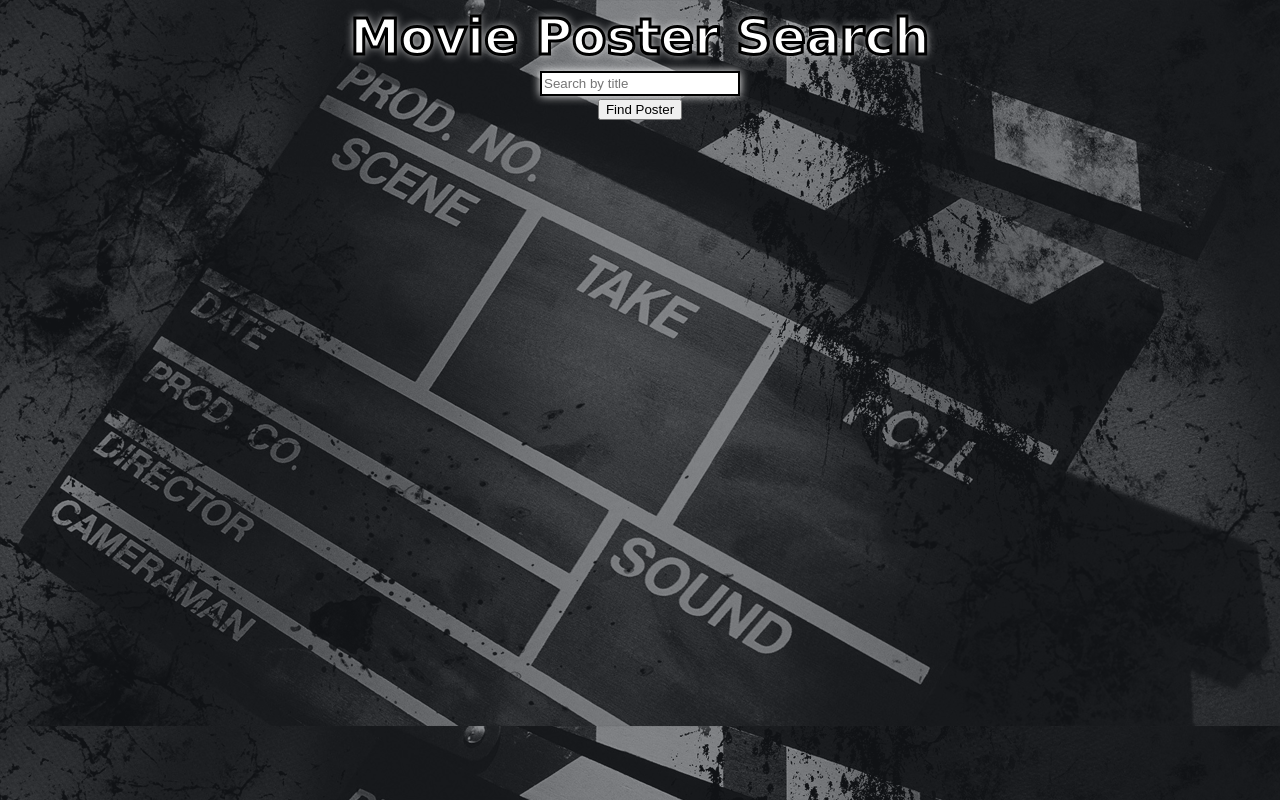
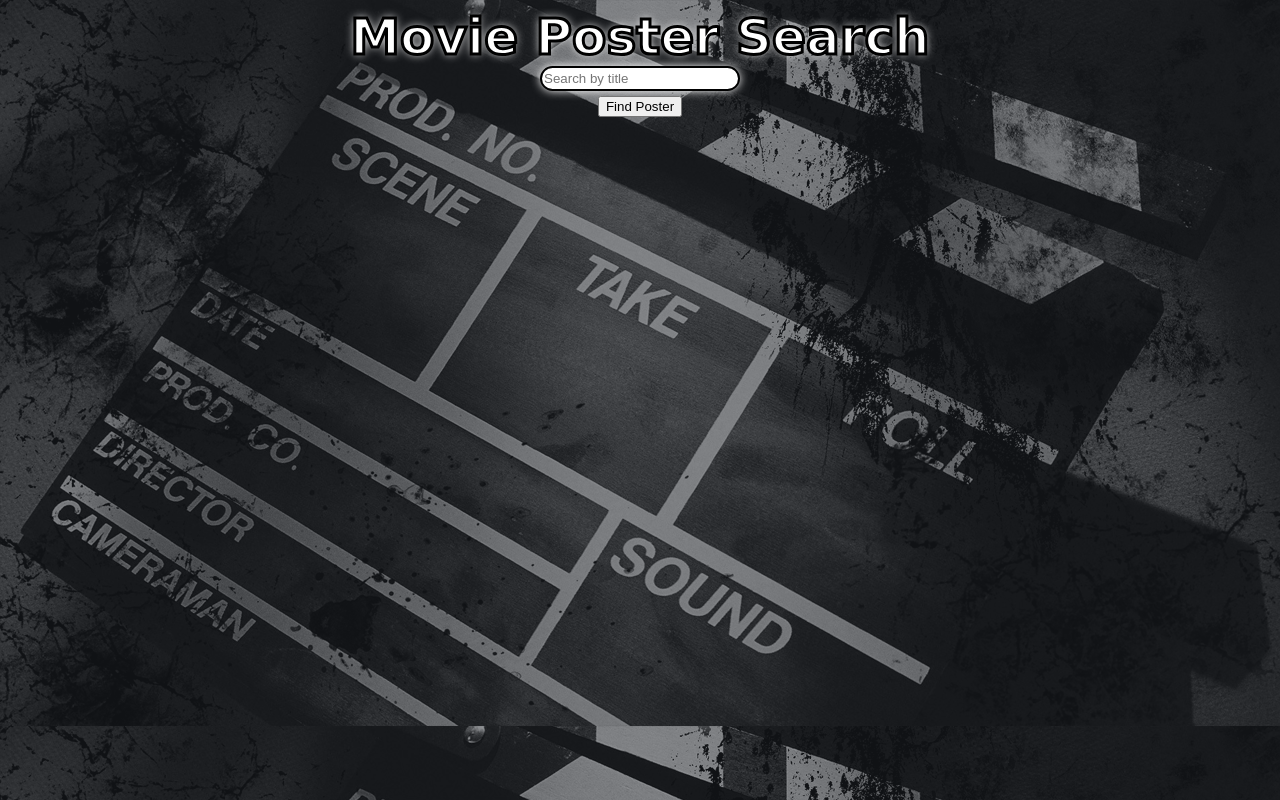
Before and after one commit to chapel-of-bools/MoviePosterSearch, a plain HTML site: page index.html in a window 1280 px wide. Drawn offline with nearby package versions, Linux system fonts and the light colour scheme; a web font is replaced by a local one.

Commit message:
Added more css style

```diff
--- a/style.css
+++ b/style.css
@@ -1,6 +1,9 @@
 html{
   background-color: #21252B;
   background-image: url('background.png');
+}
+textarea, input{
+  outline: none;
 }
 input, button{
   display: block;
@@ -8,7 +11,8 @@ input, button{
 }
 input{
   border: 2px solid black;
-  margin-bottom: 3px;
+  border-radius: 15px;
+  margin-bottom: 5px;
   width: 200px;
   height: 25px;
   box-shadow: 0px 0px 10px white;
@@ -19,11 +23,8 @@ h1{
   -webkit-text-stroke: 3px black;
   text-shadow: 0px 0px 10px white;
   font-family: 'Atma', cursive;
-  margin-bottom: 5px;
+  margin-bottom: 0px;
   margin-top: 5px;
-}
-#search{
-  padding-bottom: 10px;
 }
 body{
   text-align: center;
@@ -35,3 +36,6 @@ body{
   border-radius: 5px;
   box-shadow: 0px 10px 10px #21252B;
 }
+div{
+  margin-top: 5px;
+}
```
Also changed, not shown: index.html (+0 -1 lines).
